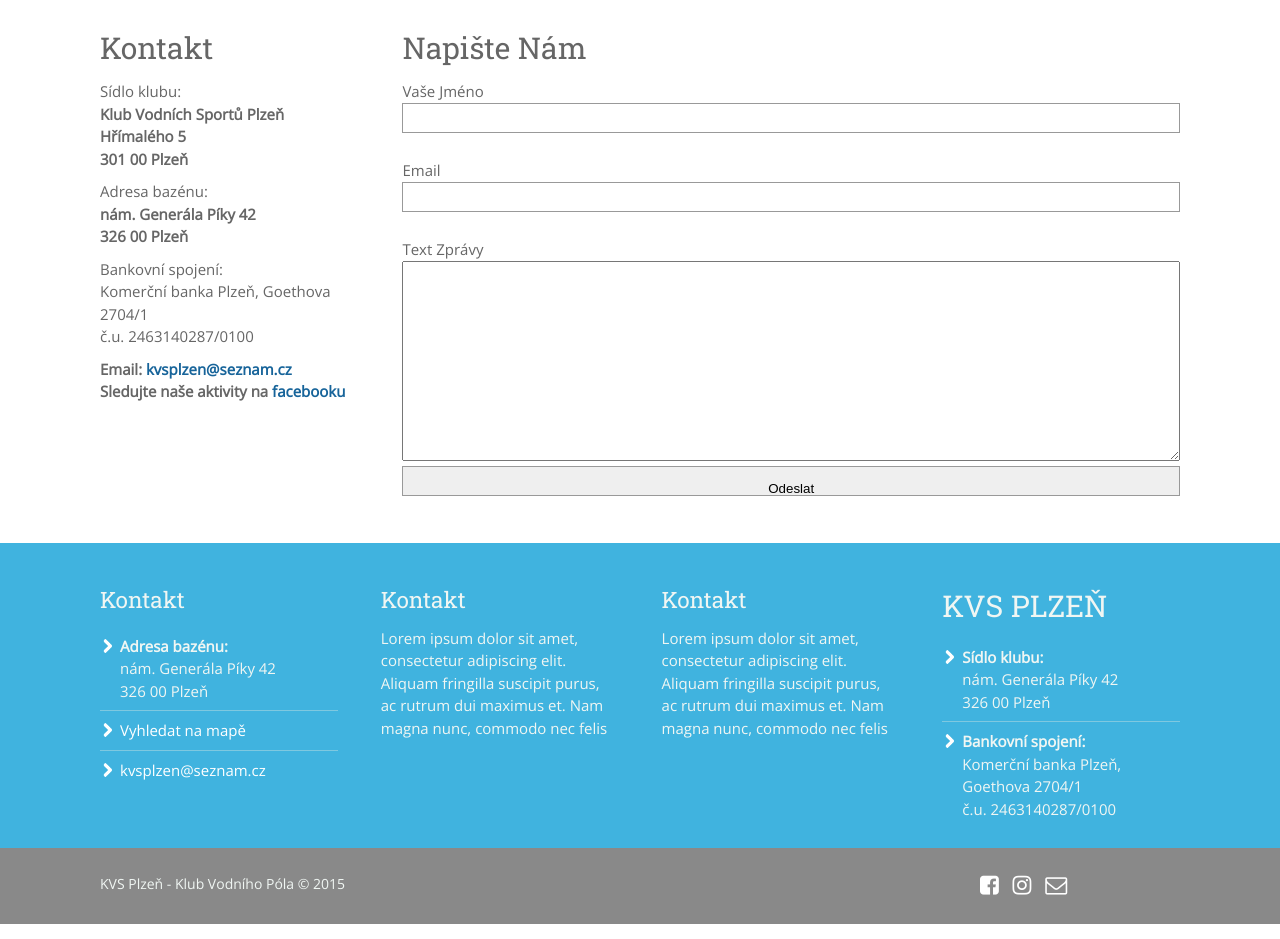
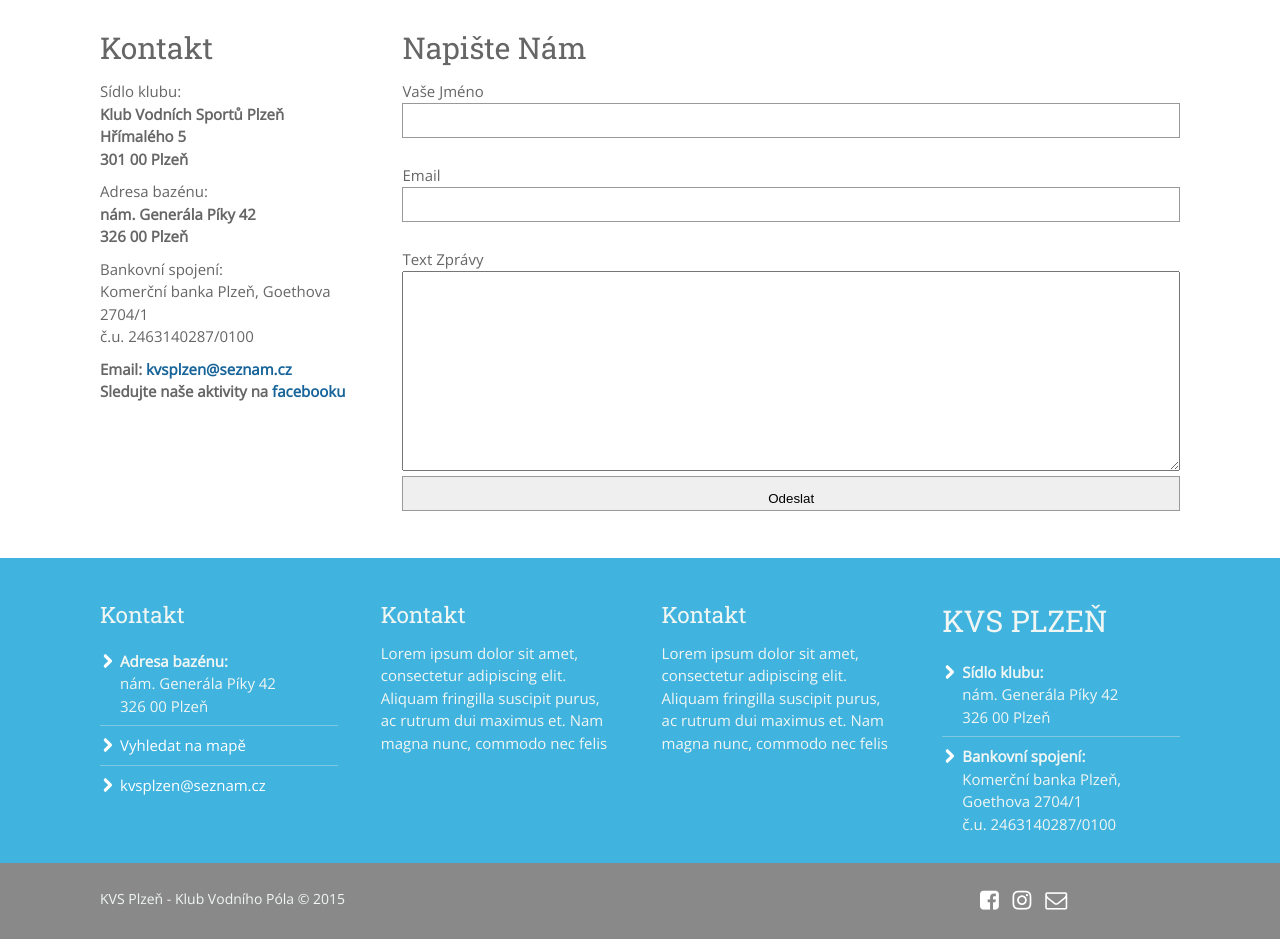
Before and after one commit to SteveVil/KVS-web, a Jekyll site: the page built from Kontakt/index.html, in a window 1280 px wide. Shown: the part 545-1484 px from the top of the page. Built offline with Jekyll 4.4.1, drawn with Linux system fonts in a browser that asks for light colours; nearby versions of some CDN libraries.

Commit message:
Update _kontakt.sass

```diff
--- a/_sass/_kontakt.sass
+++ b/_sass/_kontakt.sass
@@ -15,7 +15,7 @@ input
 	display: block
 	width: 100%
 	border: 1px solid #999
-	height: 25px
+	height: 35px
 	padding: 14px 10px
 	margin-bottom: 2em
 
```
